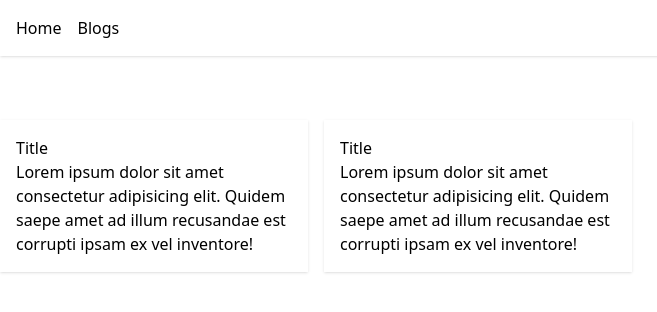
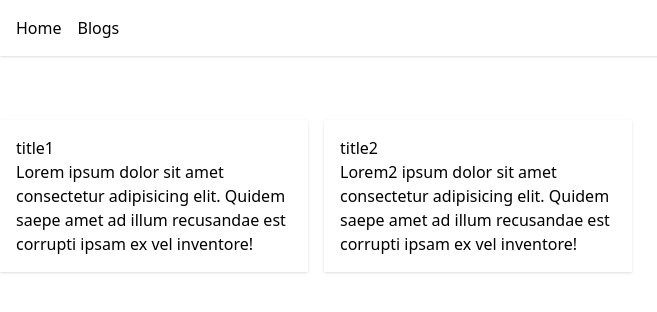
Before and after one commit to shamim-behshad/cart-cove, a Next.js app: page /blogs in a window 1280 px wide. Shown: the top 312 px of the page, without its empty margins (0-657 px from the left). Built offline with nearby package versions, Linux system fonts and the light colour scheme; data requests are answered from the project's data file.

Commit message:
fix: make the articles api dynamic

```diff
--- a/src/app/blogs/page.tsx
+++ b/src/app/blogs/page.tsx
@@ -18,7 +18,7 @@ async function Blogs() {
     <Container>
       <div className="grid grid-cols-4 gap-4 py-16">
         {data.map((item) => (
-          <Articles />
+          <Articles key={item.id} {...item}/>
         ))}
       </div>
     </Container>
--- a/src/components/Articles.tsx
+++ b/src/components/Articles.tsx
@@ -1,12 +1,12 @@
+import { ArticlesType } from "@/app/blogs/page";
 import React from "react";
 
-function Articles() {
+function Articles({title, description}: ArticlesType) {
   return (
     <div className="shadow p-4">
-      <h2>Title</h2>
+      <h2>{title}</h2>
       <p>
-        Lorem ipsum dolor sit amet consectetur adipisicing elit. Quidem saepe
-        amet ad illum recusandae est corrupti ipsam ex vel inventore!
+        {description}
       </p>
     </div>
   );
```
